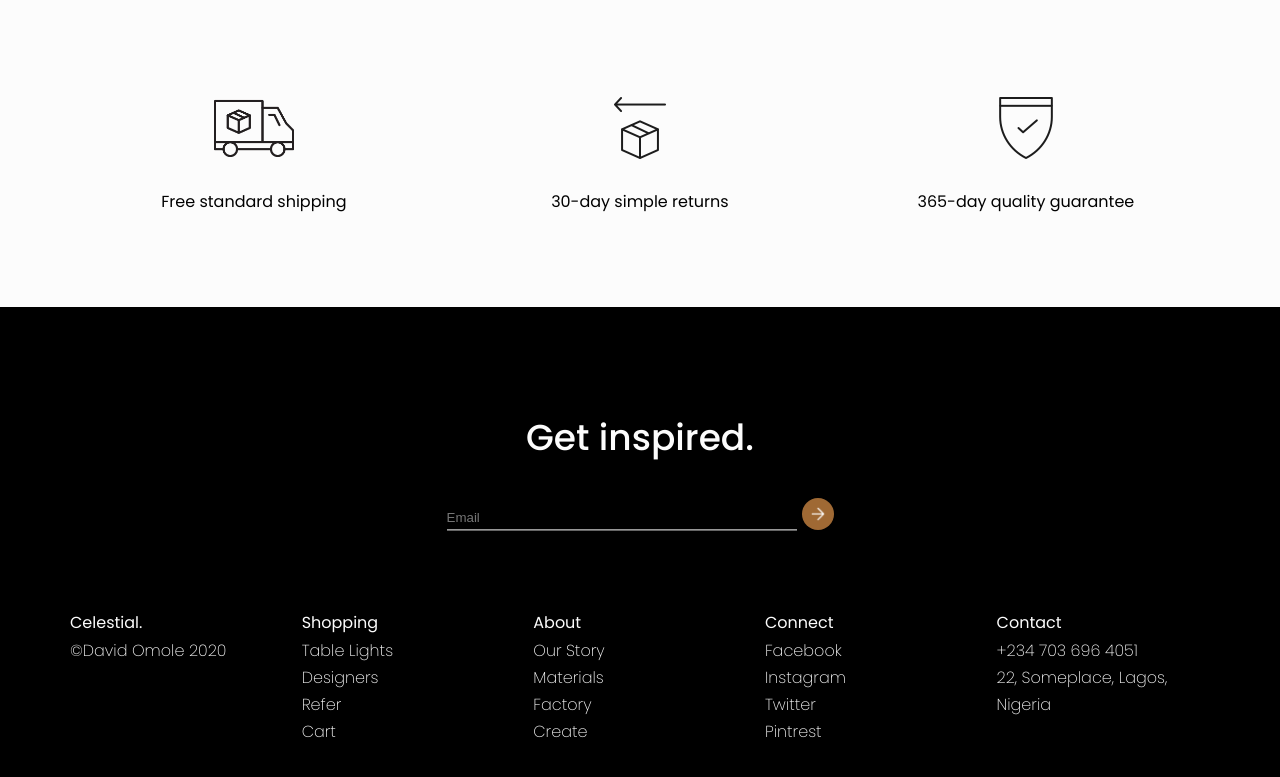
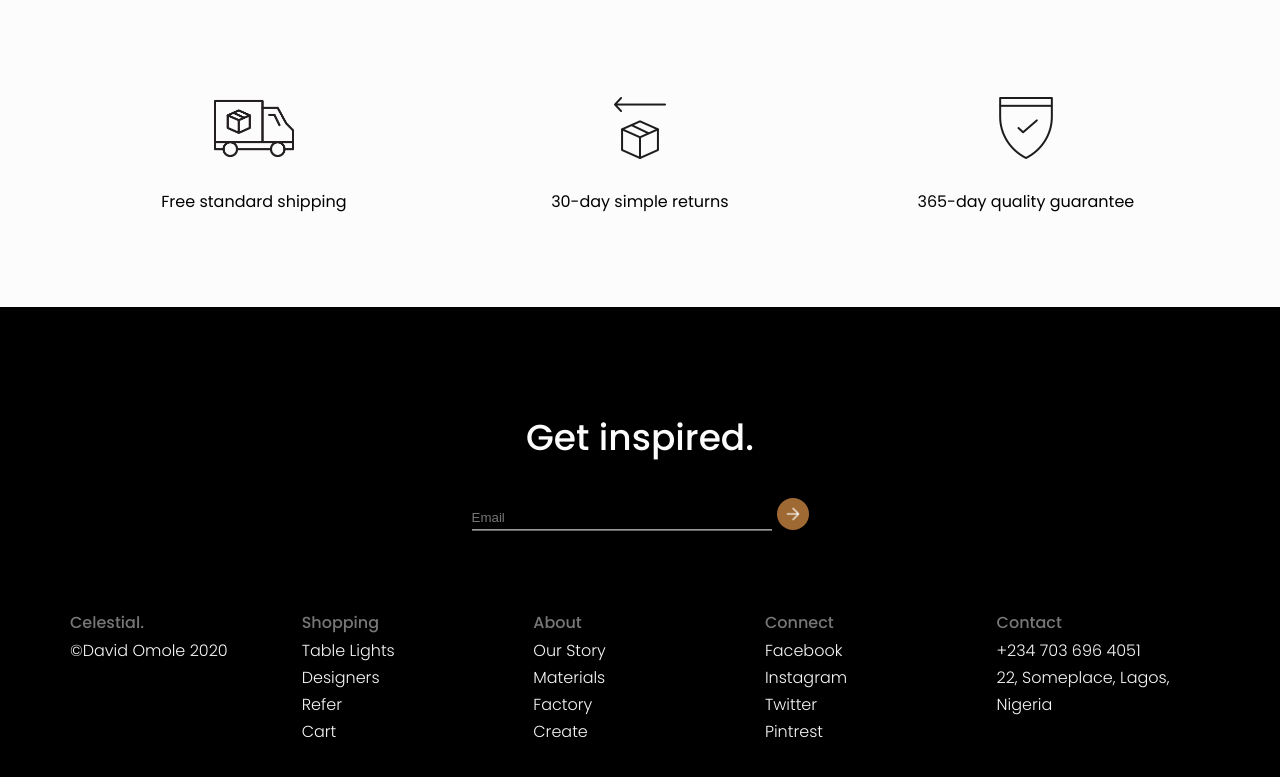
Before and after one commit to anagkazou/Celestial-Project, a website: page index.html in a window 1280 px wide. Shown: the part 5670-6447 px from the top of the page. Drawn offline with nearby package versions, Linux system fonts and the light colour scheme.

```diff
--- a/sass/layout/_footer.scss
+++ b/sass/layout/_footer.scss
@@ -13,7 +13,7 @@
       margin: 30px 0;
     }
     .input {
-      width: 35rem;
+      width: 30rem;
 
       transform: translateY(35%);
       background-color: transparent;
--- a/sass/pages/_home.scss
+++ b/sass/pages/_home.scss
@@ -76,7 +76,7 @@
         height: 70rem;
       }
       @include respond(phone) {
-        height: 80rem;
+        height: 75rem;
       }
 
       &-box {
@@ -85,7 +85,9 @@
         left: 50%;
         transform: translate(-50%, -50%);
         width: 70%;
-
+        @include respond(phone) {
+          width: 80%;
+        }
         .btn--outline {
           margin-left: 2rem;
         }
@@ -161,6 +163,7 @@
       transform: none;
       margin-top: 8rem;
       width: 100%;
+      margin-left: 0;
     }
 
     &__paragraph {
```
Also changed, not shown: css/style.css.
